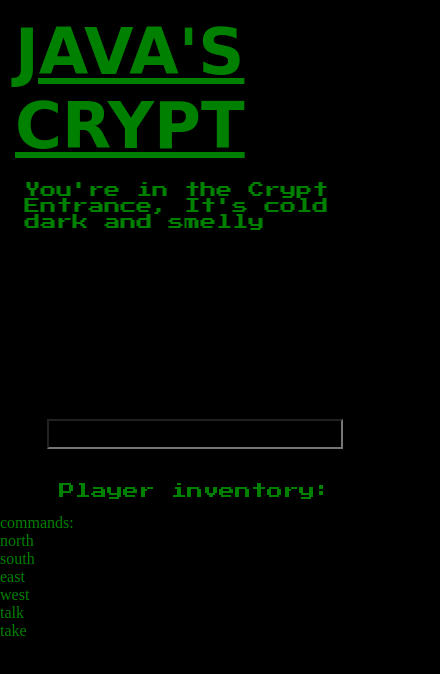
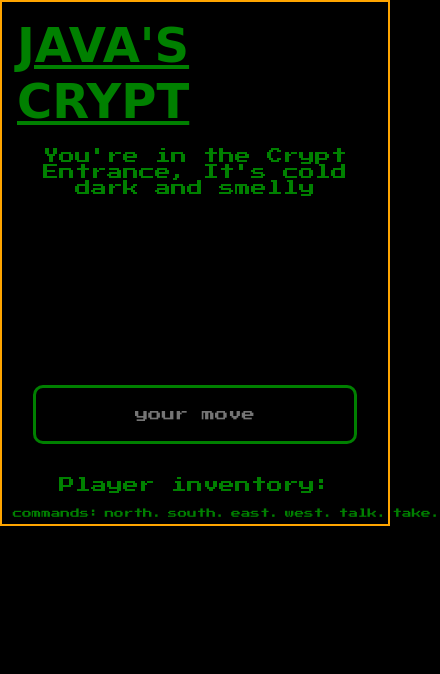
Before and after one commit to deltadesign/jcrypt, a plain HTML site: page index.html in a window 390 px wide. Shown: the whole page, 440 px wide, since content can reach past the window. Drawn offline with Linux system fonts and the light colour scheme; a web font is replaced by a local one.

Commit message:
layout updates

```diff
--- a/index.html
+++ b/index.html
@@ -11,25 +11,23 @@
 <body>
   <div id="container">
     <h1 id="title">JAVA'S CRYPT</h1>
-    <div id="room"></div>
+    <p id="room"></p>
     <div id="character">
       <p id="intro"></p>
       <p id="convo"></p>
     </div>
-    <input type="textarea" id=userInput></input>
+    <input type="textarea" id=userInput placeholder="your move"></input>
     <p>Player inventory:</p>
     <ul id="inventory"></ul>
   </div>
-  <div id="box2">
+  <div id="commands">
     <p>commands:</p>
-    <ul>
-      <li>north</li>
-      <li>south</li>
-      <li>east</li>
-      <li>west</li>
-      <li>talk</li>
-      <li>take</li>
-    </ul>
+      <p>north.</p>
+      <p>south.</p>
+      <p>east.</p>
+      <p>west.</p>
+      <p>talk.</p>
+      <p>take.</p>
   </div>
   <script src="script.js"></script>
 </body>
--- a/script.js
+++ b/script.js
@@ -101,7 +101,7 @@ class Character {
     return `"${this._description}"`
   }
   item (){
-    return `"here take this ${this._gift} I have a feeling you're going to need it"`
+    return `"here take this ${this._gift}, I have a feeling you're going to need it"`
   }
   action (value){
     if (value === "talk"){
@@ -115,8 +115,8 @@ class Character {
 }
 
 const bill = new Character ("Bill DoreDum", "I used to run a school, now I run this dump", "Bucket")
-const grand = new Character ("Grand Alf DeGrey", "have you seen two midgets with a ring running around here?", "key")
-const yodur = new Character ("Yodur", "backwards I talk, knows why I don't", "luminescent scimitar")
+const grand = new Character ("Grand Alf DeGrey", "have you seen two midgets with a ring running around here?", "Key")
+const yodur = new Character ("Yodur", "backwards I talk, knows why I don't", "Luminescent scimitar")
 const java = new Character ("Java", "I hope you enjoyed the crypt!", "Java's Crypt training manual")
 
 //character locations
--- a/styles.css
+++ b/styles.css
@@ -1,5 +1,9 @@
 @import url('https://fonts.googleapis.com/css2?family=Bungee+Outline&display=swap'); /*font-family: 'Bungee Outline', cursive;*/
 @import url('https://fonts.googleapis.com/css2?family=Press+Start+2P&display=swap'); /*font-family: 'Press Start 2P', cursive;*/
+
+body {
+  border: orange 2px solid;
+}
 
 * {
   margin: 0;
@@ -14,6 +18,7 @@
   font-size: 4em;
   text-decoration: underline;
   /* border: blueviolet 2px solid; */
+  animation: flash 2.5s forwards;
 }
 
 #container {
@@ -22,35 +27,82 @@
   flex-direction: column;
   padding: 15px;
   font-family: 'Press Start 2P', cursive;
-  /* background: coral; */
+  /* border: coral 2px solid; */
 }
 
 #room {
   width: auto;
   height: 80px;
+  text-align: center;
   padding: 1.2em 0.6em;
-  /* background: cornflowerblue; */
+  /* border: 2px solid cornflowerblue; */
 }
 
 #character p{
   width: auto;
   max-width: 60ch;
-  height: 80px;
+  min-height: 80px;
+  max-height: fit-content;
   padding: 1.2em 0.6em;
   text-align: center;
-  /* background: cornflowerblue; */
+  /* border: orange 2px solid; */
 }
 
 #userInput {
   display: flex;
   margin: 1.2em 0.6em 2.5em 0.6em;
-  padding: 0.5em;
+  padding: 1.5em;
   font-family: 'Press Start 2P', cursive;
   text-align: center;
+  border: green 3px solid;
+  border-radius: 10px;
+}
+
+#userInput:focus{
+  outline: none;
+}
+
+#inventory {
+  max-width: 95%;
+
 }
 
 #inventory li {
-  list-style: square;
-  /* border: chartreuse 2px solid; */
+  max-width: 95%;
   margin: 0.75em 0;
+  list-style-type: decimal;
 }
+
+#commands{
+  min-width: 95%;
+  display: flex;
+  position: relative;
+  font-size: 0.6em;
+  bottom: 0;
+  font-family: 'Press Start 2P', cursive;
+  padding: 0 0 0 0.51em;
+}
+
+#commands p {
+  margin: 0 0 0.6em 0.6em;
+}
+
+@media (max-width:768px){
+  #title{
+    font-size: 3em;
+  }
+}
+
+@keyframes flash {
+  0%  {color: white;}
+  10% {color: green;}
+  20% {color: white;}
+  30% {color: green;}
+  40% {color: white;}
+  50% {color: green;}
+  60% {color: white;}
+  70% {color: green;}
+  80% {color: white;}
+  90% {color: green;}
+  100% {color: green;}
+}
```
